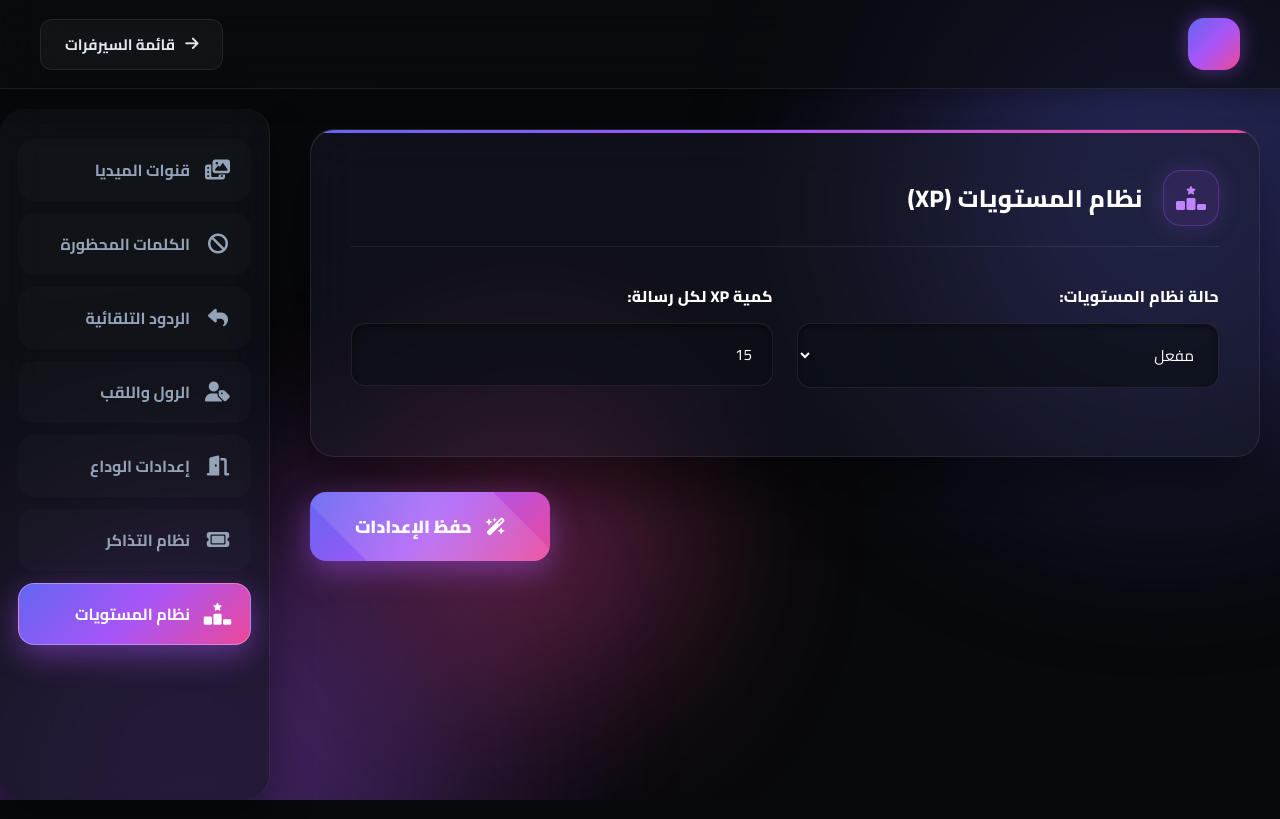
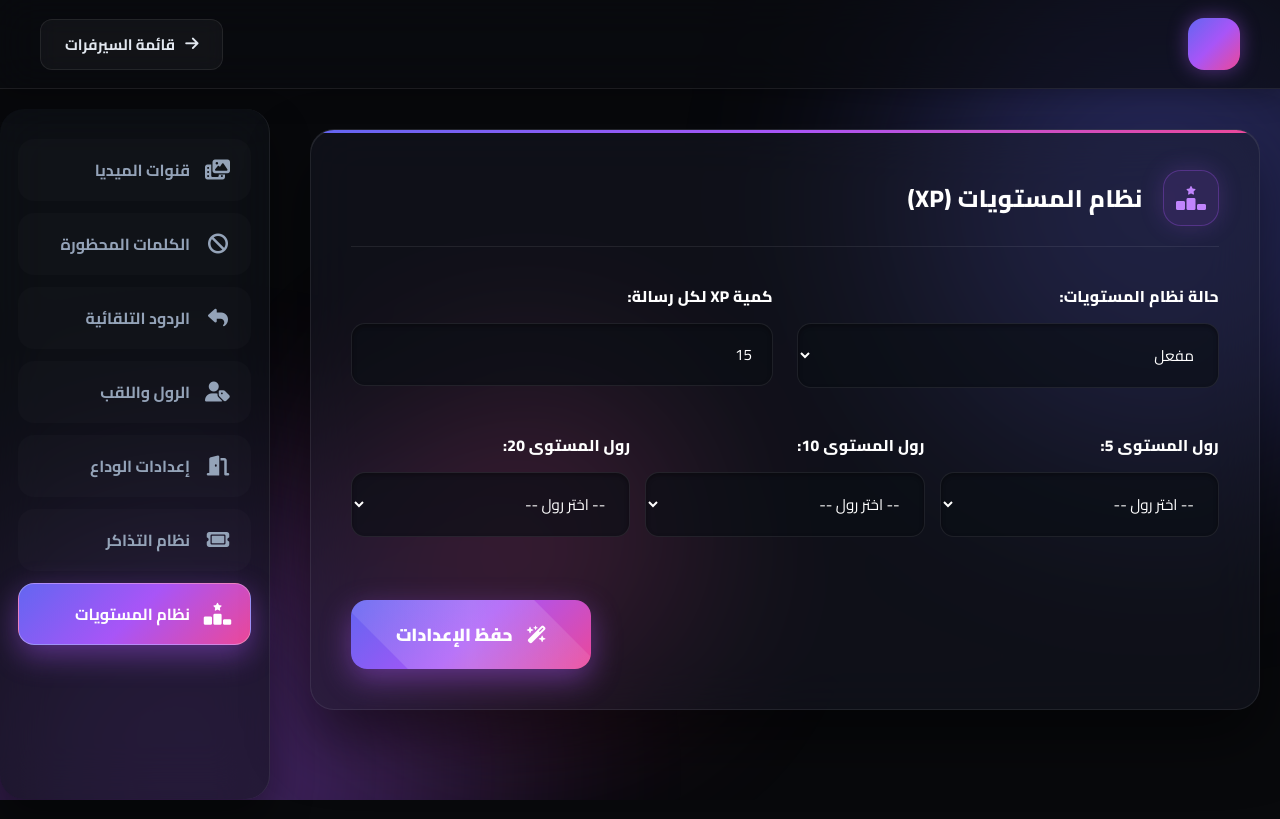
Before and after one commit to dauberhgb/My-bot, a Flask app: template templates/index.html in a window 1280 px wide, after a click on "نظام المستويات". Run offline with Flask 3, Linux system fonts and the light colour scheme; the template is opened without the code that fills it, so the values that code supplies are empty.

Commit message:
Add role selection for XP levels in settings

```diff
--- a/templates/index.html
+++ b/templates/index.html
@@ -827,8 +827,37 @@
                                 <input type="number" name="xp_per_message" value="{{ settings.get('xp_per_message', 15) if settings else 15 }}">
                             </div>
                         </div>
-                    </div>
-                </div>
+<div class="grid-3" style="margin-top: 15px; display: grid; grid-template-columns: repeat(3, 1fr); gap: 15px;">
+    <div class="form-group">
+        <label>رول المستوى 5:</label>
+        <select name="xp_role_5">
+            <option value="">-- اختر رول --</option>
+            {% for r in roles %}
+                <option value="{{ r.id }}" {% if settings and settings.get('xp_role_5') == r.id %}selected{% endif %}>{{ r.name }}</option>
+            {% endfor %}
+        </select>
+    </div>
+    <div class="form-group">
+        <label>رول المستوى 10:</label>
+        <select name="xp_role_10">
+            <option value="">-- اختر رول --</option>
+            {% for r in roles %}
+                <option value="{{ r.id }}" {% if settings and settings.get('xp_role_10') == r.id %}selected{% endif %}>{{ r.name }}</option>
+            {% endfor %}
+        </select>
+    </div>
+    <div class="form-group">
+        <label>رول المستوى 20:</label>
+        <select name="xp_role_20">
+            <option value="">-- اختر رول --</option>
+            {% for r in roles %}
+                <option value="{{ r.id }}" {% if settings and settings.get('xp_role_20') == r.id %}selected{% endif %}>{{ r.name }}</option>
+            {% endfor %}
+        </select>
+    </div>
+</div>
+
+
 
                 <!-- Save Action Container -->
                 <div class="submit-container">
```
